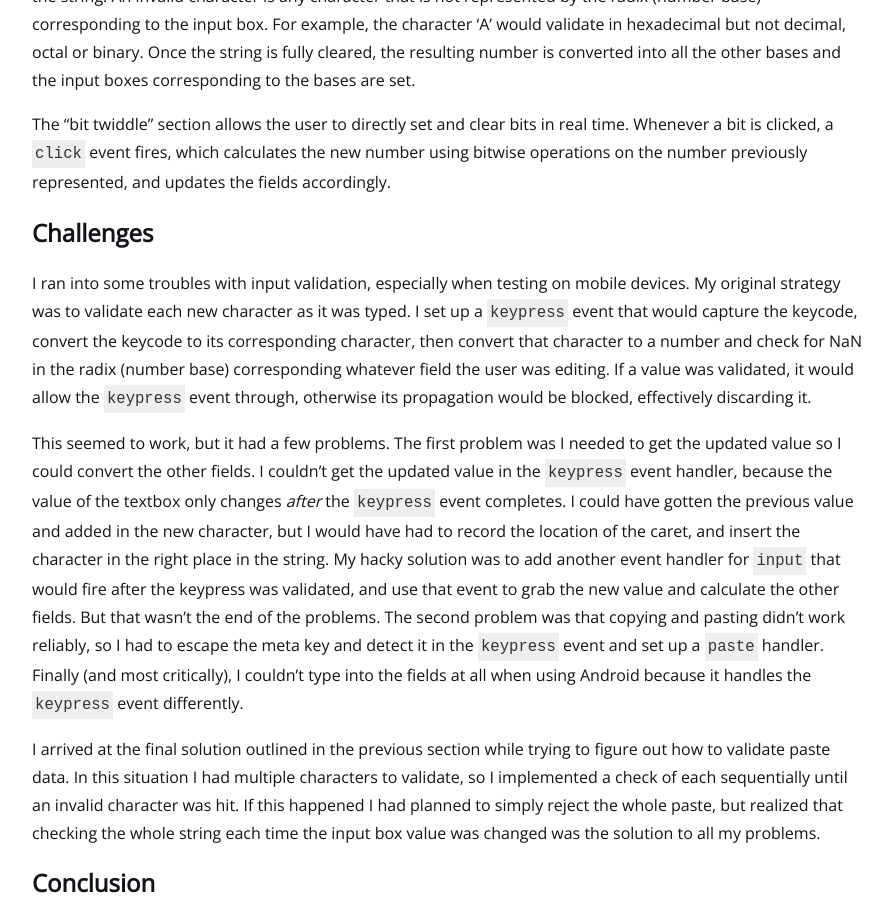
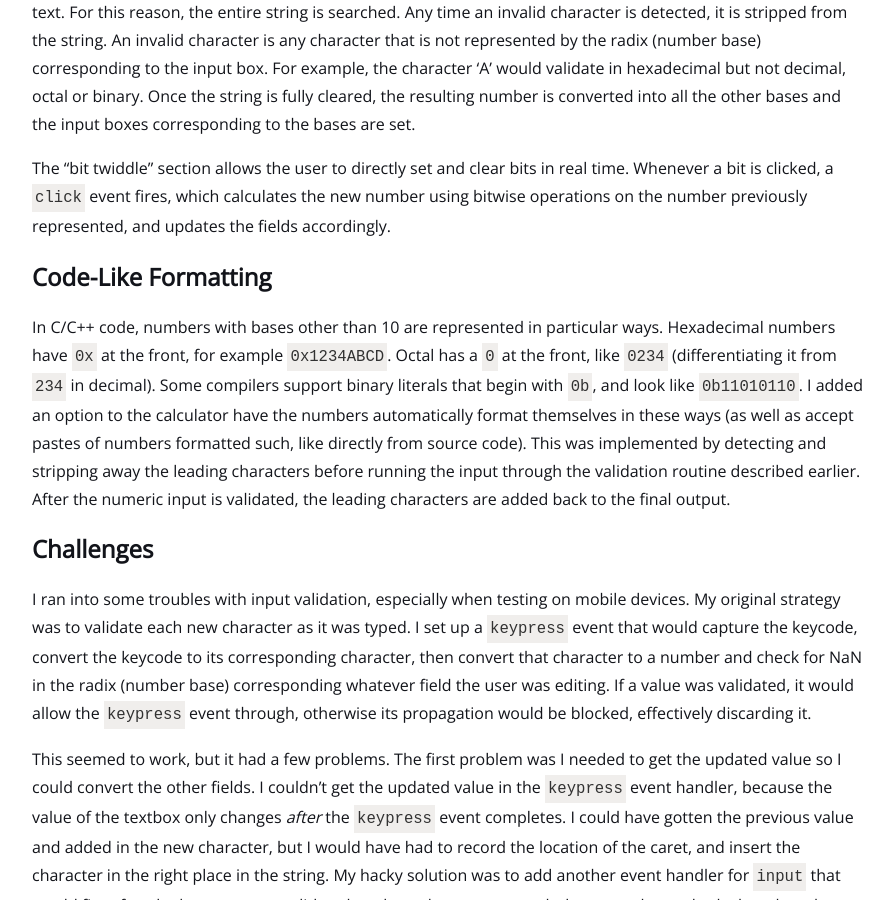
Before and after one commit to Aliasmk/aliasmk.github.io, a Jekyll site: the page built from _projects/calc50x.md, in a window 1280 px wide and 900 px high, scrolled down 1735 px. Shown: the whole window, without its empty margins (192-1085 px from the left). Built offline with Jekyll 4.4.1, drawn with Linux system fonts in a browser that asks for light colours; some of the changed text lies outside the part shown.

Commit message:
Update calc.50.ca info

````diff
--- a/_projects/calc50x.md
+++ b/_projects/calc50x.md
@@ -12,7 +12,7 @@
 ---
 
 # Calc.50x.ca Programming Calculator
-<img src="/assets/img/projects/calc50x.jpg" alt="{{ page.imgalt }}" class="profilePhoto verylargepic"/>
+<img src="/assets/img/projects/calc50x.png" alt="{{ page.imgalt }}" class="profilePhoto verylargepic"/>
 [calc.50x.ca](https://calc.50x.ca) is a free online utility I developed that converts numbers between Decimal, Hexadecimal, Octal, and Binary in real time. It also features the ability to directly set and clear bits in the binary representation. On the site you can read more about different numbering systems, as well as how to count to 1023 on two hands!
 
 The project is a replacement for the now-defunct calc.50x.eu - a similar calculator that I had used ever since I started developing my [NES Emulator](/projects/alianes/) in 2014. However, on a day just like any other in November 2020, my workflow was broken! The utility was down! It seemed like the domain expired and someone else had bought it out and stuck a wordpress site on it.
@@ -20,6 +20,8 @@
 For weeks I hoped that someone would make a suitable replacement... until I realized that someone could be **me**! I already had HTML and CSS experience, so all I needed was to learn enough Javascript to implement it. I had never used Javascript for web in any real capacity before, so I used my tried-and true method for learning a new technology: start at a blank text-editor and Google my way through until I'm done! Of course, having almost 10 years of experience with other programming languages means I usually have a solid idea of *what* to Google when I get stuck.
 
 In addition to Javascript, I also took the opportunity to modernize my CSS skills by learning and using CSS Grid in the layout, as well as adopting a "mobile-first" design workflow for the first time.
+
+In November 2021 (almost a year later), I spruced up the appearance and added support for code-like formatting, uppercase hexadecimal, and 32-bit numbers.
 
 ## Styling and Search Engine Optimization (SEO)
 The CSS for the site was developed "mobile-first". This means that the site was first designed for small screens. As the screen size is increased CSS rule tweaks are made to make better use of the available room. Designing mobile-first is unintuitive at first - after all, web development is primarily performed on a desktop or laptop computer with a larger screen. However, mobile now accounts for over half of the world's web traffic. The Google indexer simulates a mobile device when it crawls the web and determines page quality and search rank, which makes having an excellent mobile site a requirement for search engine optimization (SEO). Finally, there are arguments that mobile-first forces designers to optimize their websites primarily for content, due limited screen real-estate. "Content is key" is an expression that is commonly used in SEO circles that relates to this concept.
@@ -33,6 +35,9 @@
 
 The "bit twiddle" section allows the user to directly set and clear bits in real time. Whenever a bit is clicked, a ```click``` event fires, which calculates the new number using bitwise operations on the number previously represented, and updates the fields accordingly.
 
+## Code-Like Formatting
+In C/C++ code, numbers with bases other than 10 are represented in particular ways. Hexadecimal numbers have ```0x``` at the front, for example ```0x1234ABCD```. Octal has a ```0``` at the front, like ```0234``` (differentiating it from ```234``` in decimal). Some compilers support binary literals that begin with ```0b```, and look like ```0b11010110```. I added an option to the calculator have the numbers automatically format themselves in these ways (as well as accept pastes of numbers formatted such, like directly from source code). This was implemented by detecting and stripping away the leading characters before running the input through the validation routine described earlier. After the numeric input is validated, the leading characters are added back to the final output.
+
 ## Challenges
 I ran into some troubles with input validation, especially when testing on mobile devices. My original strategy was to validate each new character as it was typed. I set up a ```keypress``` event that would capture the keycode, convert the keycode to its corresponding character, then convert that character to a number and check for NaN in the radix (number base) corresponding whatever field the user was editing. If a value was validated, it would allow the ```keypress``` event through, otherwise its propagation would be blocked, effectively discarding it.
 
````
Also changed, not shown: other parts of _projects/calc50x.md (+1 -1 lines), assets/img/projects/calc50x.jpg (deleted), assets/img/projects/calc50x.png (added).
